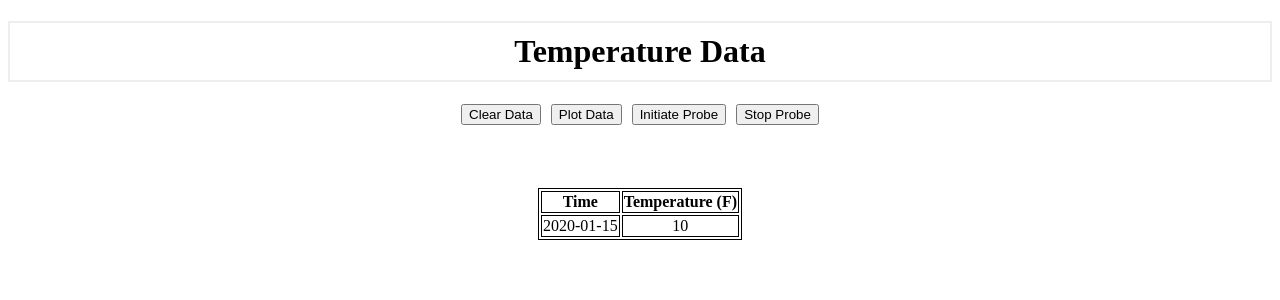
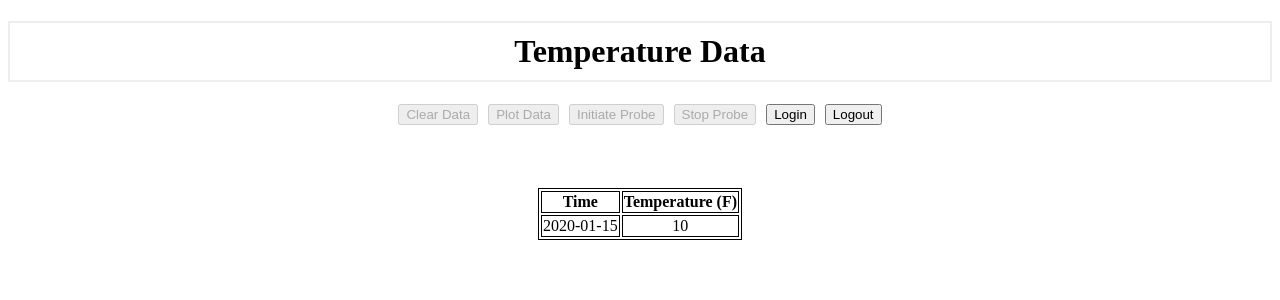
Before and after one commit to aerostaticx/aquariumApp, a Flask app: template templates/index.html in a window 1280 px wide. Shown: the top 300 px of the page. Run offline with Flask 3, Linux system fonts and the light colour scheme; the template is opened without the code that fills it: most values are stand-ins (such as "Sample title", 1, 10 or a date in 2020).

Commit message:
Added basic login/logout functionality

```diff
--- a/initDB.py
+++ b/initDB.py
@@ -4,7 +4,7 @@ import MySQLdb
 Database class. Supports simple functions regarding adding and deleting from table.
 """
 class myDB:
-    db = MySQLdb.connect(host="aerostatic.mysql.pythonanywhere-services.com",user="aerostatic",password="mypassword",database="aerostatic$TemperatureDB")
+    db = MySQLdb.connect(host="aerostatic.mysql.pythonanywhere-services.com",user="aerostatic",password="mydatabasepassword",database="aerostatic$TemperatureDB")
 
     """
     Ctor
--- a/temperatures.py
+++ b/temperatures.py
@@ -1,4 +1,4 @@
-from flask import Flask, jsonify, request, render_template
+from flask import Flask, jsonify, request, render_template, session, redirect
 from flask_session import Session
 from datetime import datetime
 from pytz import timezone
@@ -24,6 +24,22 @@ tempDB = myDB()
 temperatures = []
 times = []
 probeEnabled = False
+
+@app.route('/logout')
+def logout() -> None:
+    session.pop('username',None)
+    return jsonify(response = "Logged out.", code = 200)
+
+@app.route('/loggedIn')
+def loggedIn() -> None:
+    if 'username' not in session:
+        return "You're not logged in."
+    return "You're logged in with user: " + session['username']
+
+@app.route('/login', methods=['POST'])
+def login() -> None:
+    session['username'] = request.form['username']
+    return redirect('/loggedIn')
 
 """
 Routes to the plot page where line graph is plotted of the data. X axis: datetime, Y axis: temperature
--- a/templates/index.html
+++ b/templates/index.html
@@ -44,13 +44,45 @@
     }
 </script>
 
+<script>
+    function login()
+    {
+        let user = prompt("Enter your username.");
+        if(user == null)
+        {
+            alert("Login cancelled");
+        }
+        else
+        {
+            $.post('/login', data={'username' : user});
+            document.getElementById("clearButton").disabled = false;
+            document.getElementById("plotButton").disabled = false;
+            document.getElementById("startButton").disabled = false;
+            document.getElementById("stopButton").disabled = false;
+            alert("Logged in.");
+        }
+    }
+
+    function logout()
+    {
+        $.post('/logout')
+        document.getElementById("clearButton").disabled = true;
+        document.getElementById("plotButton").disabled = true;
+        document.getElementById("startButton").disabled = true;
+        document.getElementById("stopButton").disabled = true;
+        alert("Logged out.")
+    }
+</script>
+
 <body>
    <h1>Temperature Data</h1>
    <div class='centerButtonClass'>
-       <button onclick=clearTable()>Clear Data</button>
-       <button onclick=plotTemps()>Plot Data</button>
-       <button onclick=initiateProbe()>Initiate Probe</button>
-       <button onclick=stopProbe()>Stop Probe</button>
+       <button id="clearButton" onclick=clearTable() disabled>Clear Data</button>
+       <button id="plotButton" onclick=plotTemps() disabled>Plot Data</button>
+       <button id="startButton" onclick=initiateProbe() disabled>Initiate Probe</button>
+       <button id="stopButton" onclick=stopProbe() disabled>Stop Probe</button>
+       <button id="loginButton" onclick=login()>Login</button>
+       <button id="logoutButton" onclick=logout()>Logout</button>
    </div>
    <table class='center' id='tempTable'>
        <thead>
```
